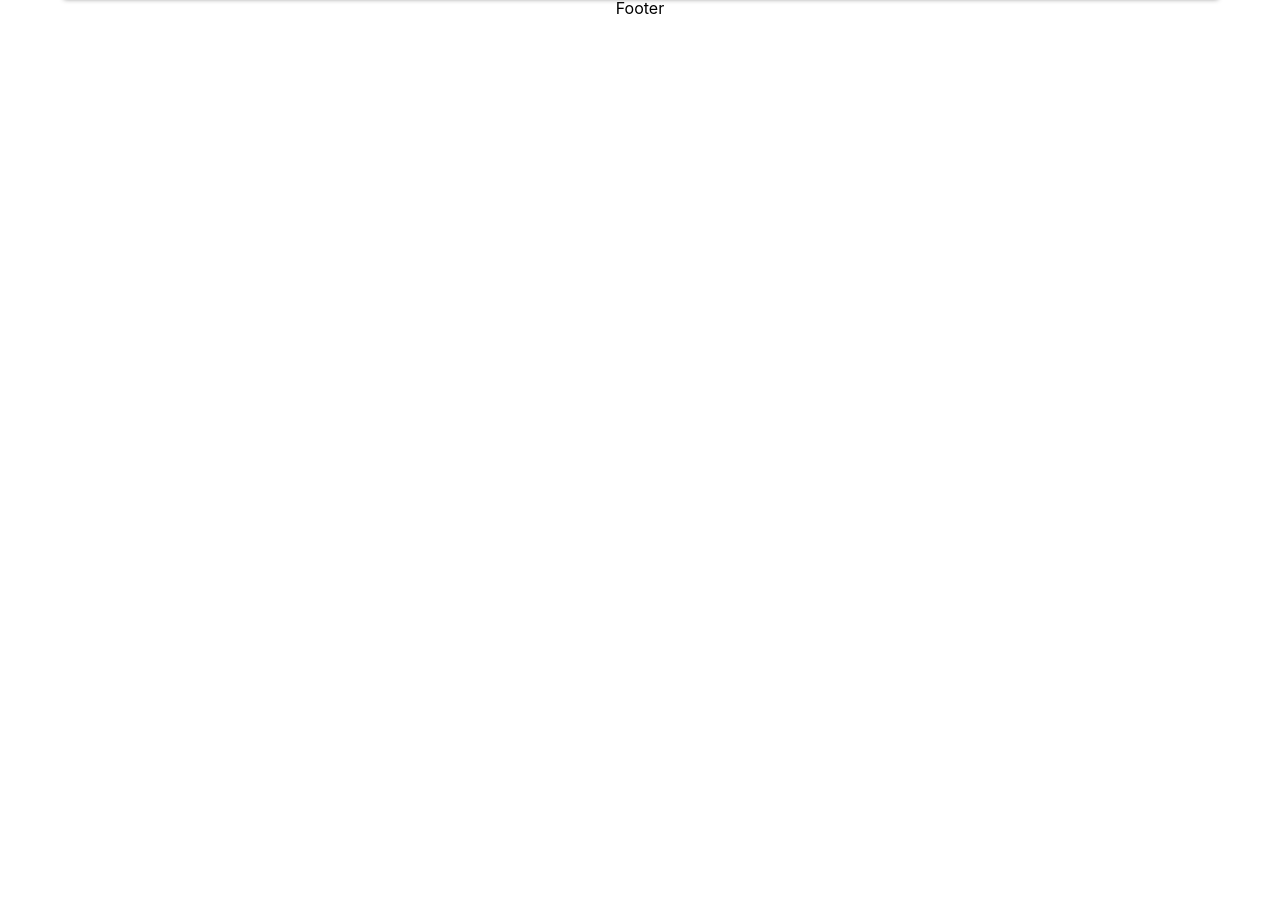
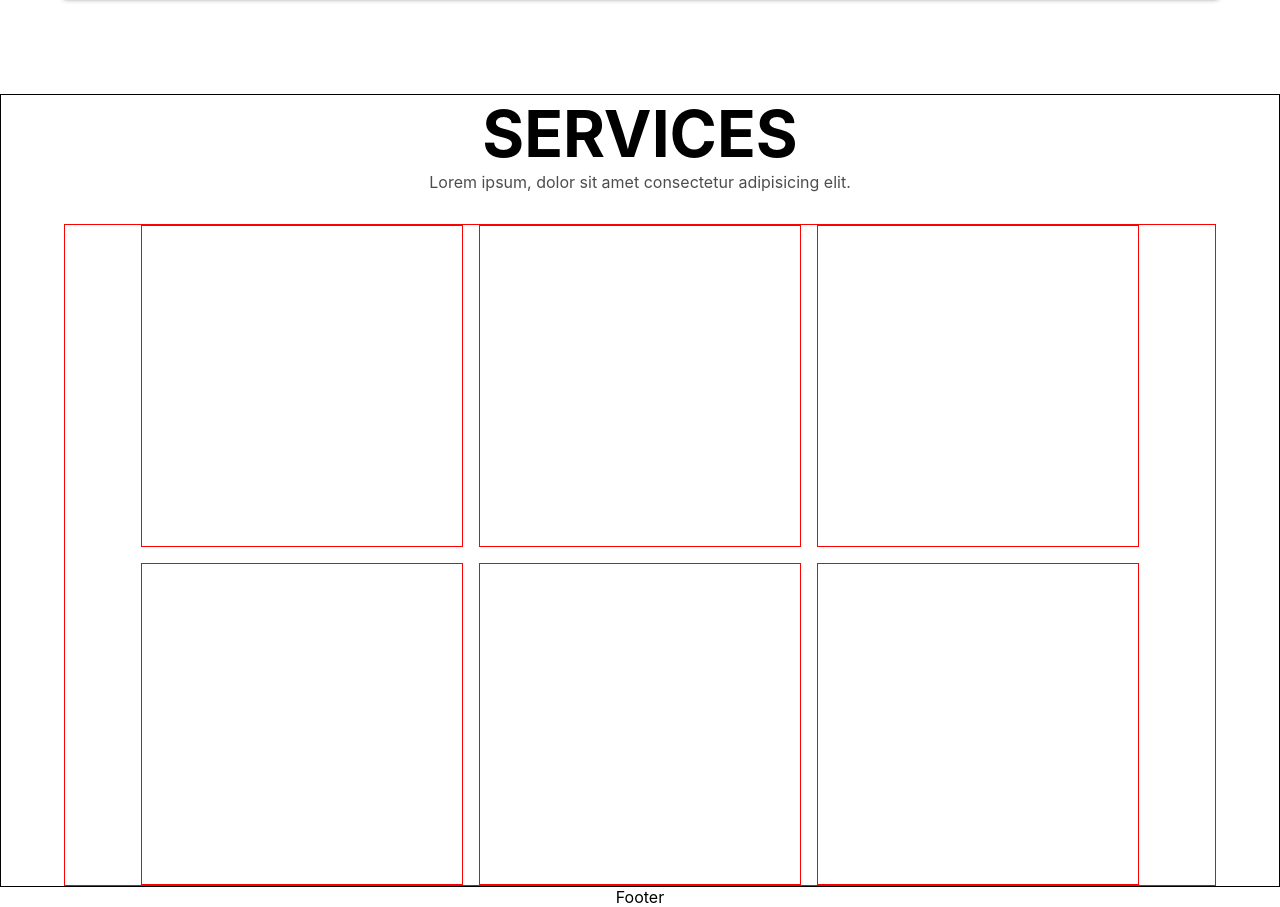
Before and after one commit to MM-Maketela/maketela-mafa-post-grad-portfolio, a React (Create React App) app: page / in a window 1280 px wide. Shown: the part 1588-2495 px from the top of the page. Before the commit the page ends 1606 px from the top, so only its background shows below. Built offline with nearby package versions, Linux system fonts and the light colour scheme.

Commit message:
added aobut me and serivces

```diff
--- /dev/null
+++ b/src/components/serviceCard/ServiceCard.jsx
@@ -0,0 +1,10 @@
+import React from 'react'
+import classes from './ServiceCard.module.css'
+
+export const ServiceCard = () => {
+  return (
+    <div className={classes.serviceCard}>
+
+    </div>
+  )
+}
--- /dev/null
+++ b/src/components/serviceCard/ServiceCard.module.css
@@ -0,0 +1,5 @@
+.serviceCard{
+    width: 20rem;
+    height: 20rem;
+    border: 1px solid red;
+}
--- a/src/pages/home/Home.tsx
+++ b/src/pages/home/Home.tsx
@@ -2,12 +2,14 @@ import React from 'react'
 import classes from './Home.module.css'
 import { Landing } from './sections/landing/Landing'
 import { About } from './sections/about/About'
+import { Services } from './sections/services/Services'
 
 export const Home = () => {
   return (
     <main className={classes.home}>
       <Landing/>
       <About/>
+      <Services />
     </main>
   )
 }
--- a/src/pages/home/sections/about/About.tsx
+++ b/src/pages/home/sections/about/About.tsx
@@ -6,7 +6,6 @@ export const About = () => {
 
      <div style={{backgroundColor:'black'}}>
      <div className={classes.image}>
-
       </div>
      </div>
       <div className={classes.aboutMeInfo}>
--- /dev/null
+++ b/src/pages/home/sections/services/Services.jsx
@@ -0,0 +1,26 @@
+import React from 'react'
+import classes from './Services.module.css'
+import { ServiceCard } from '../../../../components/serviceCard/ServiceCard'
+export const Services = () => {
+  return (
+    <div className={classes.services}>
+        <div style={{marginBottom: '2rem'}}>
+        <h1>SERVICES</h1>
+        <p > Lorem ipsum, dolor sit amet consectetur adipisicing elit.</p>
+        </div>
+
+        <div className={classes.servicesCards}>
+
+            <ServiceCard />
+            <ServiceCard />
+            <ServiceCard />
+            <ServiceCard />
+            <ServiceCard />
+            <ServiceCard />
+
+        </div>
+
+
+    </div>
+  )
+}
--- /dev/null
+++ b/src/pages/home/sections/services/Services.module.css
@@ -0,0 +1,23 @@
+.services{
+    margin-top: 6rem;
+    border: 1px solid black;
+    color: rgba(0, 0, 0, 1);
+
+}
+h1{
+   margin: 0px;
+   font-size: 4em;
+}
+p{
+    color: rgba(0, 0, 0, 0.7);
+    margin: 0px;
+}
+.servicesCards{
+    border: 1px solid red;
+    display: grid;
+    grid-template-columns: auto auto auto;
+    justify-content: center;
+    width: 90%;
+    margin-inline: auto;
+    gap: 1rem;
+}
```
